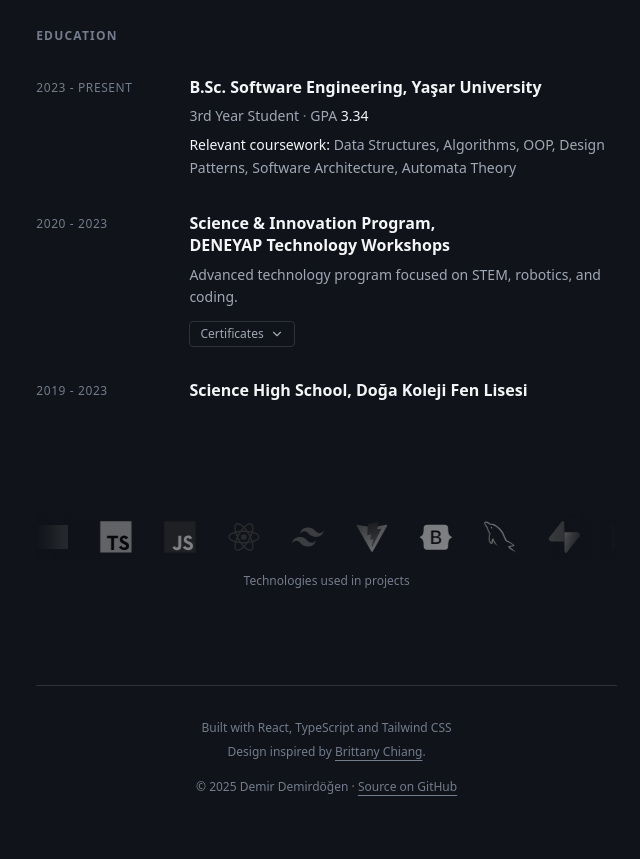
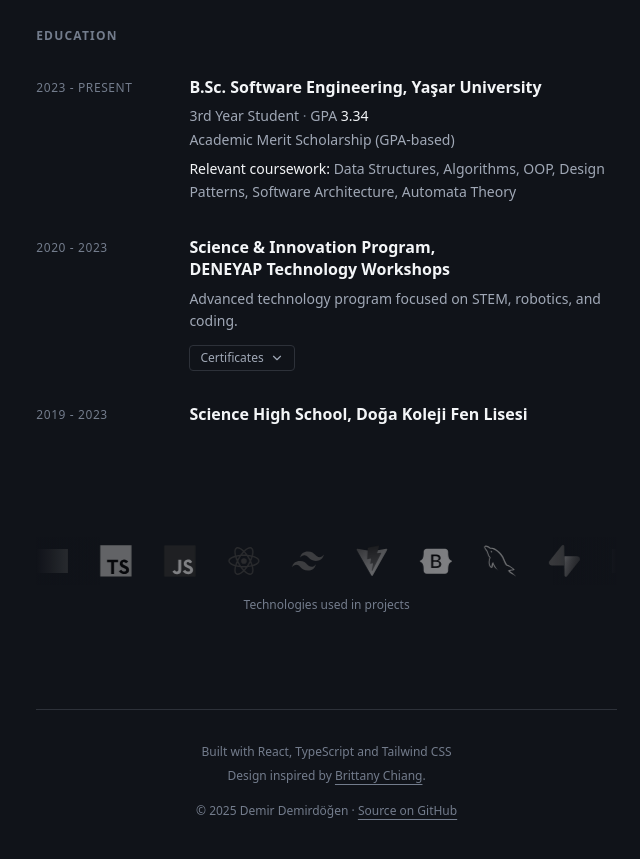
Before and after one commit to this-Demir/demirdogen.dev-portfolio, a React (Vite) app: page / in a window 1280 px wide. Shown: the part 3100-3959 px from the top of the page, without its empty margins (551-1191 px from the left). Built offline with nearby package versions, Linux system fonts and the light colour scheme; grey boxes are pictures that could not be loaded; the HTML template or start-up script is replaced by a standard one.

Commit message:
feat: add merit scholarship to education

```diff
--- a/src/data/content.tsx
+++ b/src/data/content.tsx
@@ -172,6 +172,7 @@ const en = {
       year: '3rd Year Student',
       gpaLabel: 'GPA',
       gpaValue: '3.34',
+      scholarship: 'Academic Merit Scholarship (GPA-based)',
       coursesLabel: 'Relevant coursework',
       courses:
         'Data Structures, Algorithms, OOP, Design Patterns, Software Architecture, Automata Theory',
@@ -378,6 +379,7 @@ const tr: Dictionary = {
       year: '3. Sınıf Öğrencisi',
       gpaLabel: 'Ortalama',
       gpaValue: '3.34',
+      scholarship: 'Akademik Başarı Bursu (ortalamaya bağlı)',
       coursesLabel: 'İlgili dersler',
       courses:
         'Veri Yapıları, Algoritmalar, OOP, Tasarım Desenleri, Yazılım Mimarisi, Otomata Teorisi',
--- a/src/pages/Index.tsx
+++ b/src/pages/Index.tsx
@@ -130,6 +130,7 @@ const Index = () => {
                     {t.education.yasar.gpaValue}
                   </span>
                 </p>
+                <p className="mt-1 text-sm text-muted">{t.education.yasar.scholarship}</p>
                 <p className="mt-2 text-sm leading-relaxed text-muted">
                   <span className="font-medium text-foreground">
                     {t.education.yasar.coursesLabel}:
```
